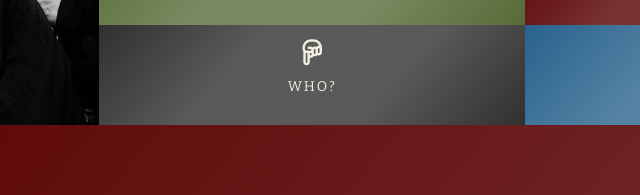
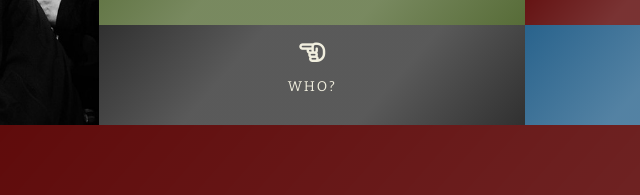
Before and after one commit to Cleg83/Resurrect-the-Bedlam-6-ABANDONED, a plain HTML site: page why.html in a window 1280 px wide. Shown: the part 208-403 px from the top of the page, 328-968 px from the left. Drawn offline with nearby package versions, Linux system fonts and the light colour scheme.

Commit message:
changed who menu icon to point-left on why.html and contact.html

```diff
--- a/why.html
+++ b/why.html
@@ -56,7 +56,7 @@
                 <li class="col-sm-12 list-group-item menu-color-who menu-item">
                   <a href="index.html#band-members" class="hvr-icon-grow"
                     ><i
-                      class="fa-regular fa-hand-point-down hvr-icon"
+                      class="fa-regular fa-hand-point-left hvr-icon"
                       aria-hidden="true"
                     ></i
                     ><span class="uppercase">Who?</span></a
```
